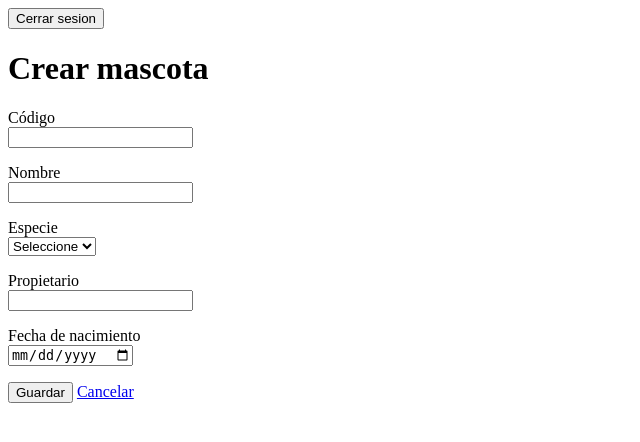
After one commit to renieryespinoza17/CRUD-LARAVEL-Reniery, a Laravel app: page /mascotas/crear in a window 1280 px wide. The commit adds this page. Shown: the top 442 px of the page, without its empty margins (0-640 px from the left). Run offline with Laravel 12, Linux system fonts and the light colour scheme; a user stored in the database is signed in; data comes from the database, SQL or seed files in the repository.

Commit message:
Crear registros veterinaria

```diff
--- a/veterinaria/app/Http/Controllers/MascotaController.php
+++ b/veterinaria/app/Http/Controllers/MascotaController.php
@@ -3,7 +3,7 @@
 namespace App\Http\Controllers;
 
 use App\Models\Mascota;
-
+use Illuminate\Http\Request;
 class MascotaController extends Controller
 {
     public function index()
@@ -11,4 +11,32 @@ class MascotaController extends Controller
         $mascotas = Mascota::orderBy('id')->get();
         return view('mascotas.index', ['mascotas' => $mascotas]);
     }
+    public function create()
+{
+    return view('mascotas.create');
 }
+
+public function store(Request $request)
+{
+    $datos = $request->validate([
+        'codigo' => ['required', 'string', 'max:50',
+            'unique:mascotas,codigo'],
+        'nombre' => ['required', 'string', 'max:80'],
+        'especie' => ['required', 'in:perro,gato,otro'],
+        'propietario' => ['required', 'string', 'max:100'],
+        'fecha_nacimiento' => ['required', 'date',
+            'before_or_equal:today'],
+    ]);
+
+    $mascota = new Mascota();
+    $mascota->codigo = $datos['codigo'];
+    $mascota->nombre = $datos['nombre'];
+    $mascota->especie = $datos['especie'];
+    $mascota->propietario = $datos['propietario'];
+    $mascota->fecha_nacimiento = $datos['fecha_nacimiento'];
+    $mascota->save();
+
+    return redirect()->route('mascotas.index')
+        ->with('exito', 'Mascota creada correctamente.');
+}
+}
--- /dev/null
+++ b/veterinaria/resources/views/mascotas/create.blade.php
@@ -0,0 +1,30 @@
+@extends('layouts.app')
+@section('contenido')
+<h1>Crear mascota</h1>
+<form method="POST" action="{{ route('mascotas.store') }}">
+@csrf
+<p><label for="codigo">Código</label><br>
+<input id="codigo" name="codigo" type="text"
+       value="{{ old('codigo') }}" required></p>
+<p><label for="nombre">Nombre</label><br>
+<input id="nombre" name="nombre" type="text" maxlength="80"
+       value="{{ old('nombre') }}" required></p>
+<p><label for="especie">Especie</label><br>
+<select id="especie" name="especie" required>
+<option value="">Seleccione</option>
+@foreach (['perro', 'gato', 'otro'] as $opcion)
+<option value="{{ $opcion }}" @selected(old('especie') === $opcion)>
+{{ ucfirst($opcion) }}
+</option>
+@endforeach
+</select></p>
+<p><label for="propietario">Propietario</label><br>
+<input id="propietario" name="propietario" type="text" maxlength="100"
+       value="{{ old('propietario') }}" required></p>
+<p><label for="fecha_nacimiento">Fecha de nacimiento</label><br>
+<input id="fecha_nacimiento" name="fecha_nacimiento" type="date"
+       value="{{ old('fecha_nacimiento') }}" required></p>
+<button type="submit">Guardar</button>
+<a href="{{ route('mascotas.index') }}">Cancelar</a>
+</form>
+@endsection
--- a/veterinaria/routes/web.php
+++ b/veterinaria/routes/web.php
@@ -21,6 +21,12 @@ Route::middleware('auth')->group(function () {
     Route::get('/mascotas', [MascotaController::class, 'index'])
         ->name('mascotas.index');
 
+    Route::get('/mascotas/crear', [MascotaController::class, 'create'])
+        ->name('mascotas.create');
+
+    Route::post('/mascotas', [MascotaController::class, 'store'])
+        ->name('mascotas.store');
+
     Route::post('/logout', [LoginController::class, 'destroy'])
         ->name('logout');
 });
```
Also changed, not shown: veterinaria/resources/views/mascotas/index.blade.php (+14 -5 lines).
